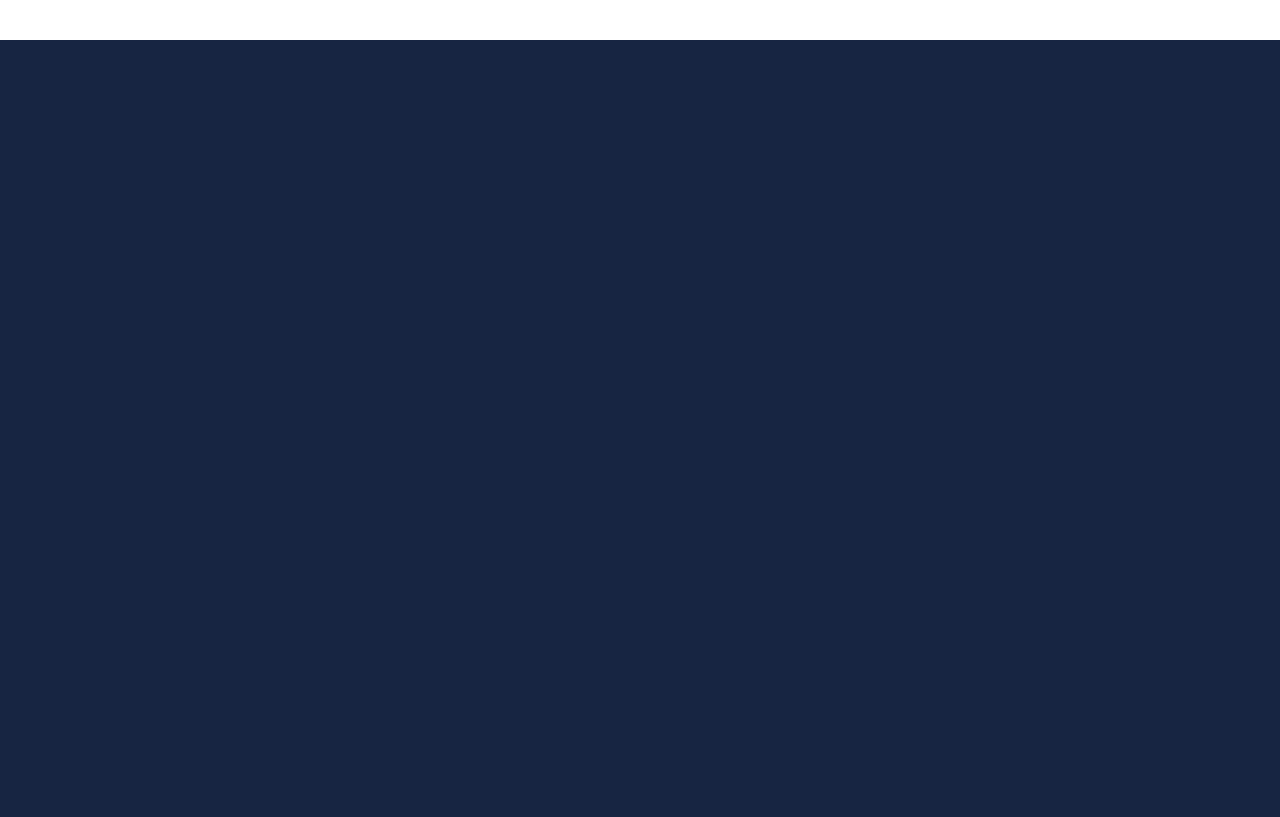
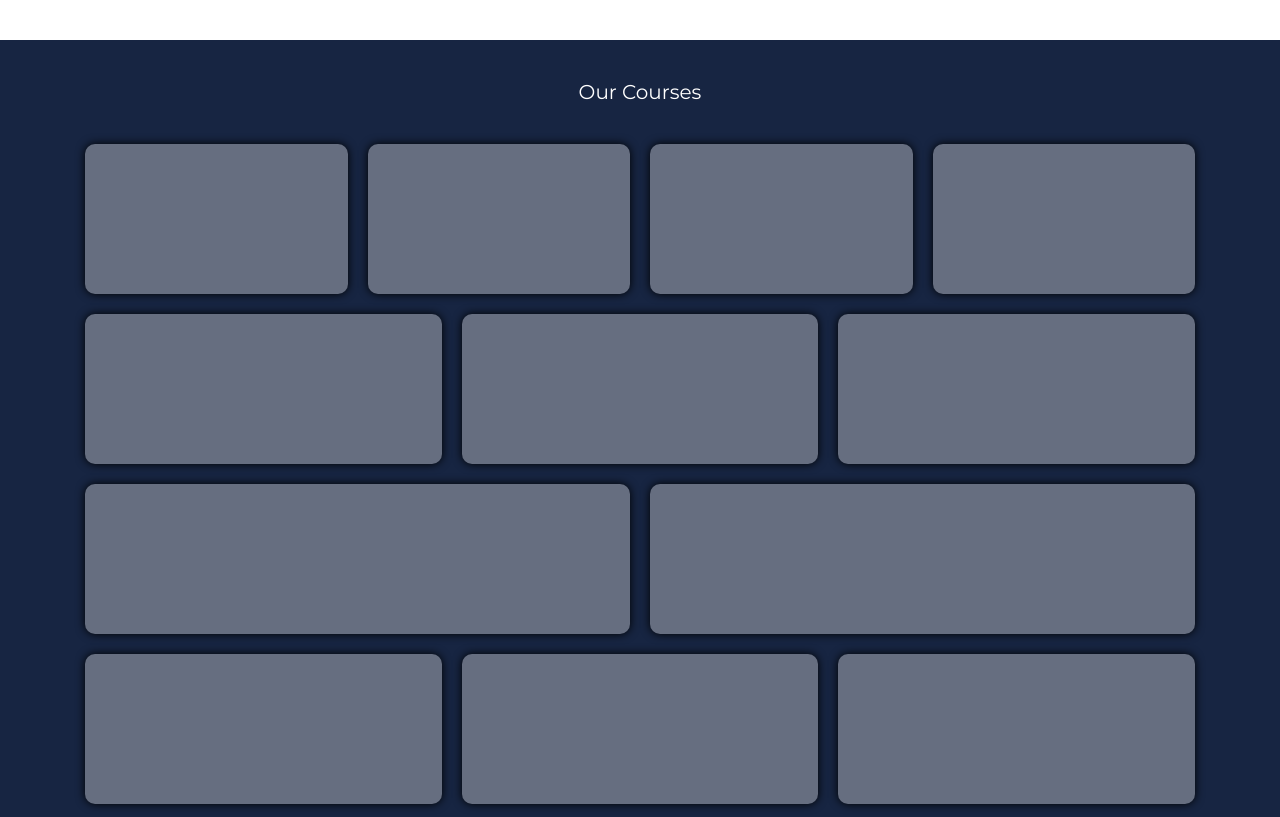
Before and after one commit to CoderCipher/ikhlas, a plain HTML site: page index.html in a window 1280 px wide. Shown: the part 1560-2377 px from the top of the page. Drawn offline with Linux system fonts and the light colour scheme; a script that the page names is missing.

Commit message:
my scound edit

```diff
--- a/css/master.css
+++ b/css/master.css
@@ -208,6 +208,81 @@ section .content .parent {
 .about .right .btn {
   width: fit-content;
 }
+/* courses */
+  .courses{
+color :#fff;
+
+  }
+  .courses .title{
+    margin: 20px auto;
+    width: fit-content;
+  }
+.courses .parent {
+    min-height: 100vh;
+    padding: 20px 30px;
+}
+.courses .bigdiv{
+  margin-top: 30px;
+  display: grid;
+  grid-auto-columns: auto;
+
+}
+.courses .bigdiv > div {
+  width:100%;
+  display: grid;
+  margin: 10px 0px;
+  gap: 20px;
+
+}
+.courses .bigdiv > div:nth-child(1){
+  grid-template-columns: repeat(auto-fit, minmax(200px, 2fr));
+
+}
+.courses .bigdiv > div:nth-child(2),.courses .bigdiv > div:nth-child(4){
+  grid-template-columns: auto auto auto;
+}
+.courses .bigdiv > div:nth-child(3){
+  grid-template-columns: auto auto;
+}
+.item{
+  background-color: #666e80;
+  border-radius: 10px;
+  min-height: 150px;
+  transition-duration:0.2s;
+  box-shadow: 0px 0px 10px 0px #000;
+}
+.item img{
+  width: 100%;
+
+}
+.item:hover{
+  transform: scale(1.1);
+}
+
+
+@media (min-width: 992px) {
+  .courses .bigdiv > div:nth-child(1){
+    grid-template-columns: repeat(4, minmax(200px, 1fr));
+
+  }
+}
+@media (max-width: 992px) {
+  .courses .bigdiv > div:nth-child(1){
+    grid-template-columns: repeat(2, minmax(200px, 1fr));
+
+  }
+}
+
+@media (max-width: 400px) {
+  .courses .bigdiv > div{
+    grid-template-columns:auto !important
+
+  }
+}
+
+
+
+/* End courses */
 
 /* contact */
 .contact {
@@ -262,3 +337,11 @@ section .content .parent {
     max-width: 450px;
   }
 }
+
+/* footer */
+footer{
+  background: var(--section);
+  color:#fff;
+  text-align: center;
+  padding: 30px;
+}
--- a/index.html
+++ b/index.html
@@ -74,7 +74,31 @@
 
     <!-- =====courses===== -->
     <section class="courses">
-      <div class="parent"></div>
+      <div class="parent">
+        <div class="title">Our Courses</div>
+        <div class="bigdiv">
+          <div>
+            <div class="item"></div>
+            <div class="item "></div>
+            <div class="item "></div>
+            <div class="item "></div>
+          </div>
+          <div>
+            <div class="item "></div>
+            <div class="item "></div>
+            <div class="item "></div>
+          </div>
+          <div>
+            <div class="item "></div>
+            <div class="item "></div>
+          </div>
+          <div>
+            <div class="item "></div>
+            <div class="item "></div>
+            <div class="item "></div>
+          </div>
+        </div>
+      </div>
     </section>
     <!-- =====courses===== -->
 
@@ -117,7 +141,9 @@
     <!-- =====contact===== -->
 
     <!-- =====Footer===== -->
-    <footer></footer>
+    <footer>
+      All CopyWrite save at Al-Ikhlas &copy;
+    </footer>
     <!-- =====Footer===== -->
 
     <!-- script -->
```
